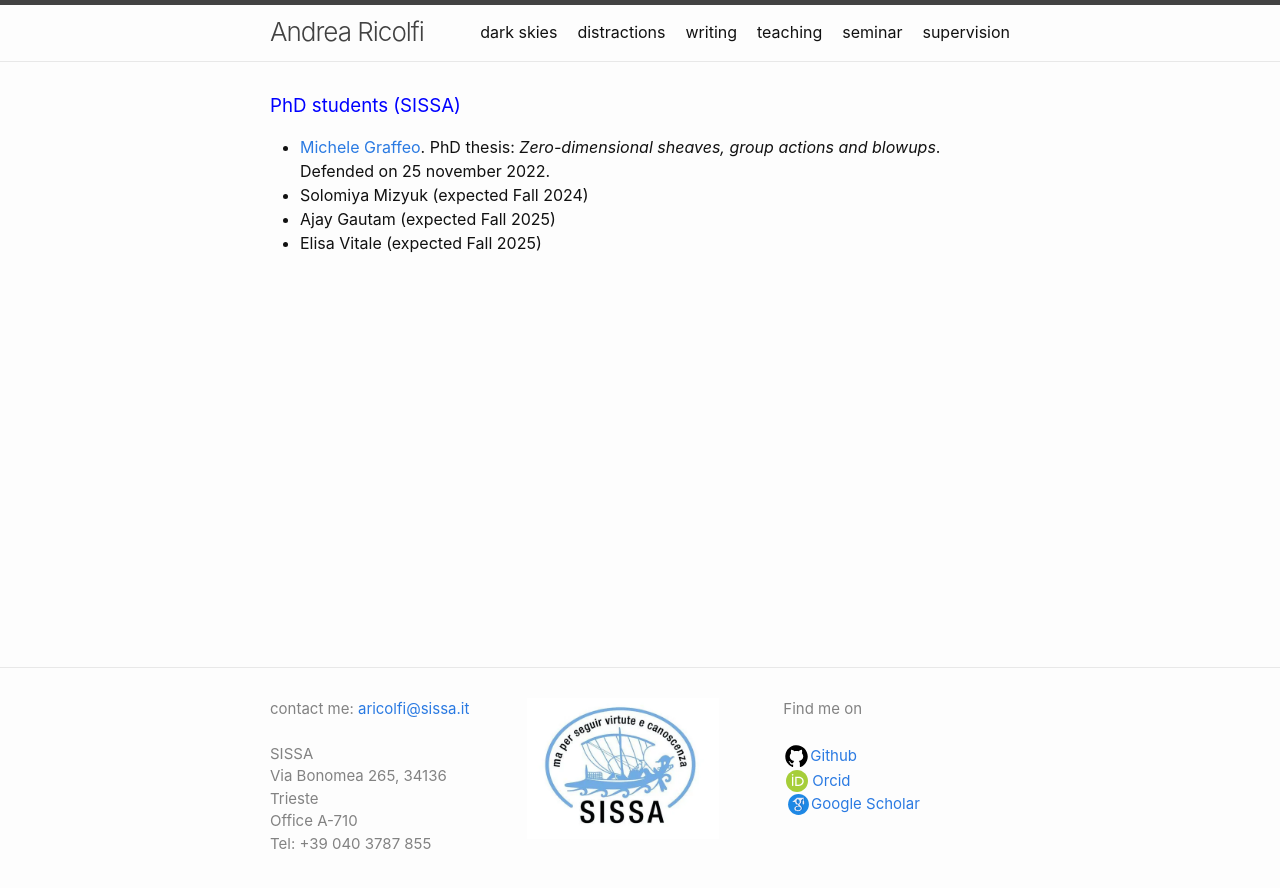
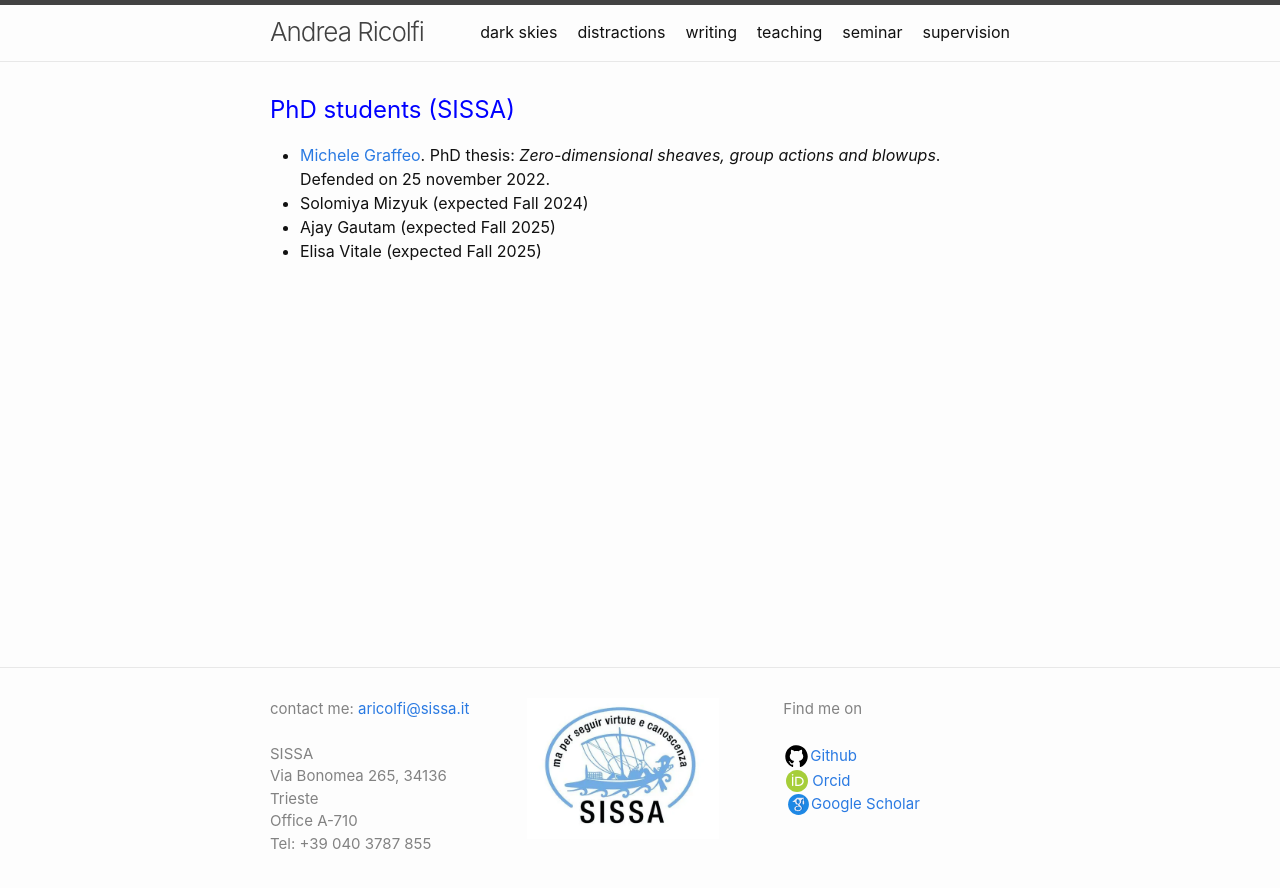
Before and after one commit to atricolfi/aricolfi.github.io, a Jekyll site: the page built from supervision.html, in a window 1280 px wide. Shown: the top 888 px of the page. Built offline with Jekyll 4.4.1, drawn with Linux system fonts in a browser that asks for light colours.

Commit message:
Update supervision.html

```diff
--- a/supervision.html
+++ b/supervision.html
@@ -4,7 +4,7 @@
 permalink: /supervision
 ---
 
- <h3><p style="color:blue">PhD students (SISSA)</p></h3>
+ <h2><p style="color:blue">PhD students (SISSA)</p></h2>
 <p>
 
 <ul>
```
